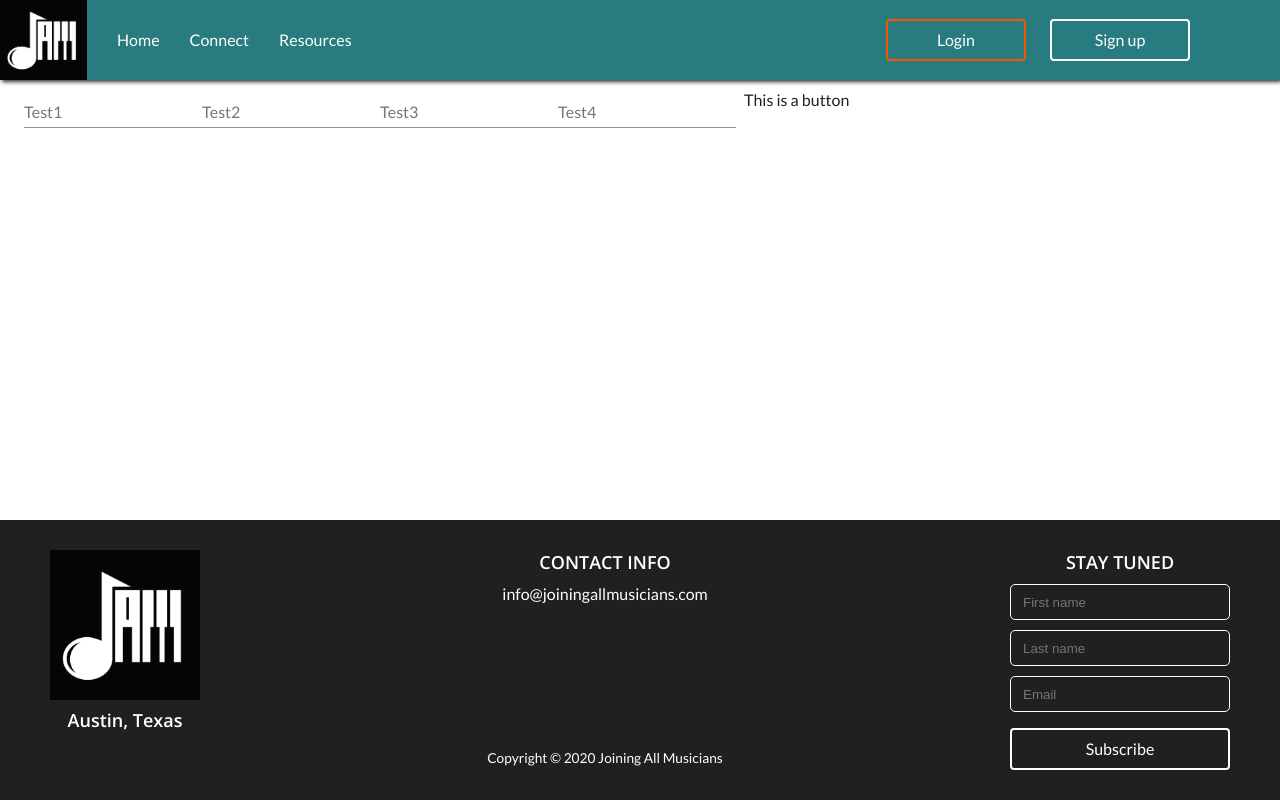
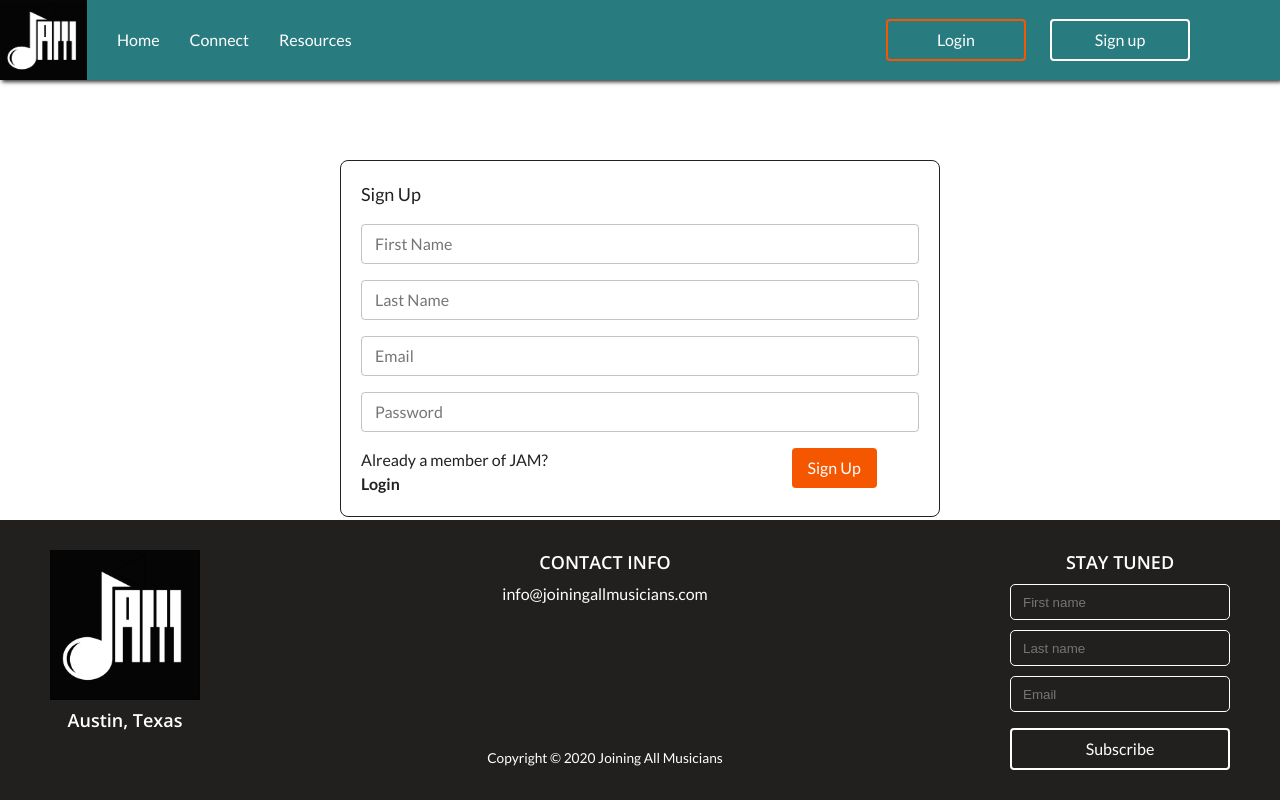
Before and after one commit to Klkrieg/JAM-DEV, a Next.js app: page /signup in a window 1280 px wide. Built offline with nearby package versions, Linux system fonts and the light colour scheme.

Commit message:
first draft of both signup/login

```diff
--- a/src/pages/signup.jsx
+++ b/src/pages/signup.jsx
@@ -1,16 +1,102 @@
 import Layout from '../common/components/Layout';
+import Link from 'next/link';
 import React from 'react';
-import { Button, Container, TextField } from '@material-ui/core';
+import {
+  Button,
+  Container,
+  Grid,
+  TextField,
+  Typography,
+} from '@material-ui/core';
+import { styled } from '@material-ui/core/styles';
+import { useForm } from 'react-hook-form';
+
+const SignUpContainer = styled(Container)({
+  margin: '10vh auto',
+  border: 'solid',
+  borderWidth: '1px',
+  borderRadius: '8px',
+  padding: '20px',
+});
+const SwitchText = styled(Typography)({
+  fontWeight: 'bold',
+  cursor: 'pointer',
+});
+const SignUpHead = styled(Typography)({
+  fontSize: '18px',
+});
+
 const signup = () => {
+  // eslint-disable-next-line react-hooks/rules-of-hooks
+  const { register, handleSubmit } = useForm();
+  const onSubmit = (data) => console.log(data);
+
   return (
     <Layout title="JAM | Sign Up">
-      <Container>
-        <TextField label="Test1"></TextField>
-        <TextField label="Test2"></TextField>
-        <TextField label="Test3"></TextField>
-        <TextField label="Test4"></TextField>
-        <Button>This is a button</Button>
-      </Container>
+      <form onSubmit={handleSubmit(onSubmit)}>
+        <SignUpContainer maxWidth="sm">
+          <Grid container spacing={2}>
+            <Grid item sm={12}>
+              <SignUpHead>Sign Up</SignUpHead>
+            </Grid>
+            <Grid item sm={12}>
+              <TextField
+                label="First Name"
+                variant="outlined"
+                size="small"
+                name="firstName"
+                type="text"
+                fullWidth
+                inputRef={register}
+              />
+            </Grid>
+            <Grid item sm={12}>
+              <TextField
+                label="Last Name"
+                variant="outlined"
+                size="small"
+                name="lastName"
+                type="text"
+                fullWidth
+                inputRef={register}
+              />
+            </Grid>
+            <Grid item sm={12}>
+              <TextField
+                label="Email"
+                variant="outlined"
+                size="small"
+                name="email"
+                type="email"
+                fullWidth
+                inputRef={register}
+              />
+            </Grid>
+            <Grid item sm={12}>
+              <TextField
+                label="Password"
+                variant="outlined"
+                size="small"
+                name="password"
+                type="password"
+                fullWidth
+                inputRef={register}
+              />
+            </Grid>
+            <Grid item sm={9}>
+              <Typography>Already a member of JAM?</Typography>
+              <Link href="/login">
+                <SwitchText>Login</SwitchText>
+              </Link>
+            </Grid>
+            <Grid item>
+              <Button color="primary" type="submit" variant="contained">
+                Sign Up
+              </Button>
+            </Grid>
+          </Grid>
+        </SignUpContainer>
+      </form>
     </Layout>
   );
 };
```
Also changed, not shown: src/pages/login.jsx (+37 -23 lines).
